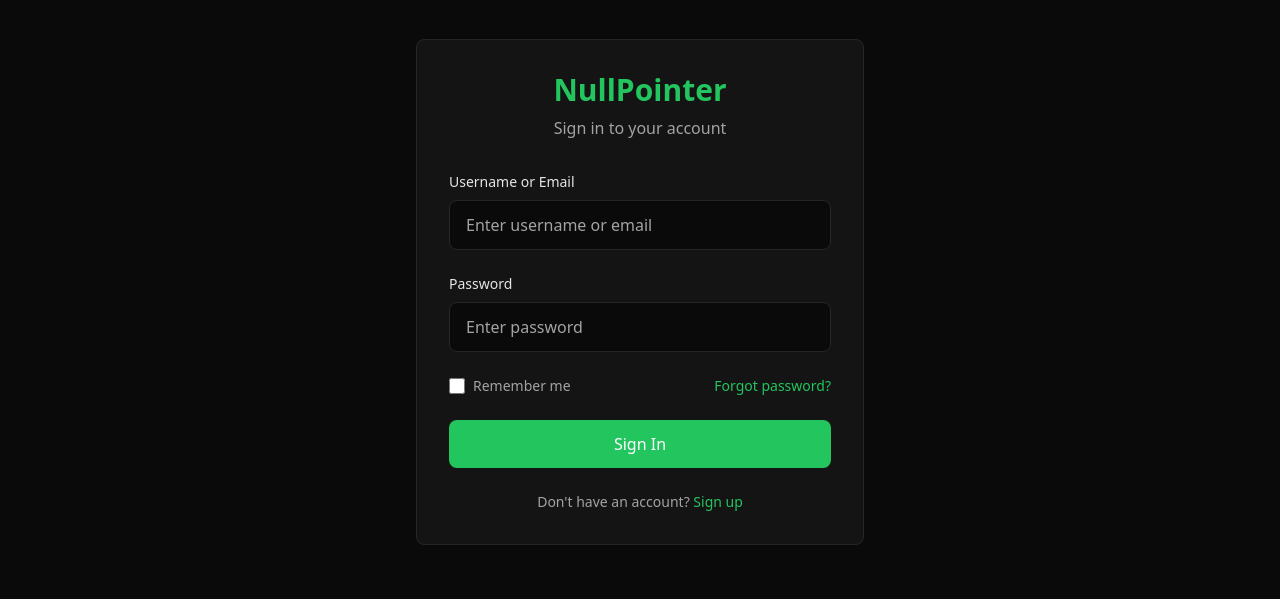
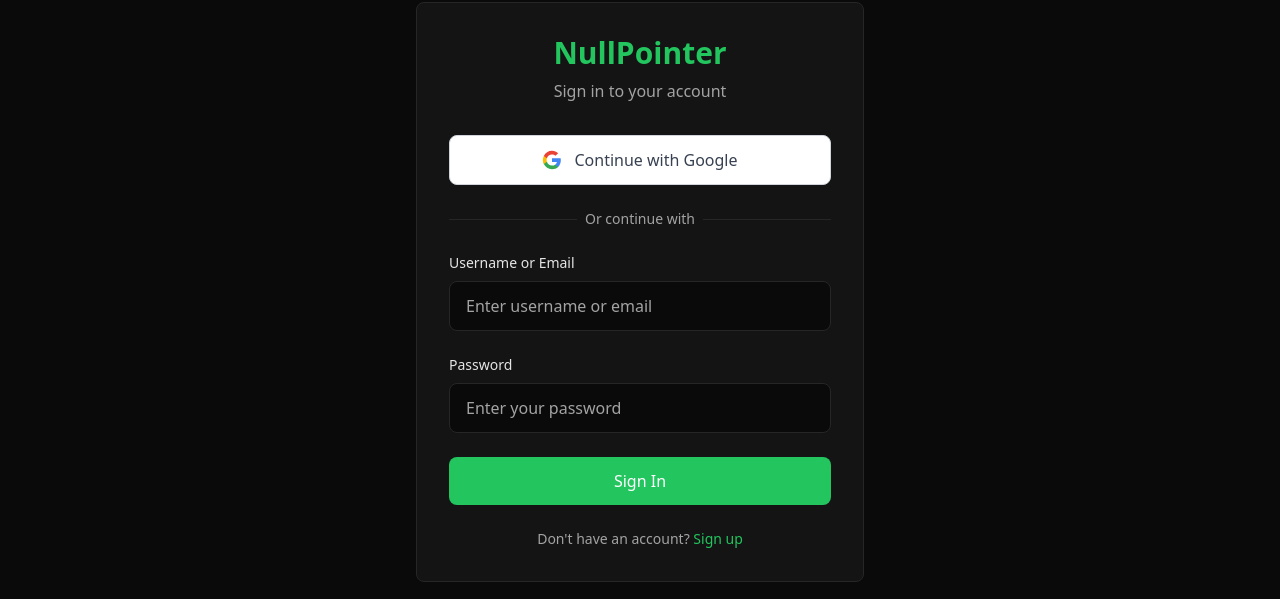
Before and after one commit to Katya1803/null-pointer-fe, a Next.js app: page /login in a window 1280 px wide. Shown: the part 173-772 px from the top of the page. Built offline with nearby package versions, Linux system fonts and the light colour scheme; no server answers.

Commit message:
Implement google login

```diff
--- /dev/null
+++ b/app/(auth)/auth/google-callback/page.tsx
@@ -0,0 +1,74 @@
+"use client";
+
+import { useEffect, useState } from "react";
+import { useRouter, useSearchParams } from "next/navigation";
+import { googleAuthService } from "@/lib/services/google-auth.service";
+import { useAuthStore } from "@/lib/store/auth-store";
+import { getErrorMessage } from "@/lib/utils/error.utils";
+
+export default function GoogleCallbackPage() {
+  const router = useRouter();
+  const searchParams = useSearchParams();
+  const { setAuth } = useAuthStore();
+  const [error, setError] = useState<string>("");
+
+  useEffect(() => {
+    const handleCallback = async () => {
+      const code = searchParams.get("code");
+      const errorParam = searchParams.get("error");
+
+      if (errorParam) {
+        setError("Google authentication was cancelled or failed");
+        setTimeout(() => router.push("/login"), 3000);
+        return;
+      }
+
+      if (!code) {
+        setError("No authorization code received from Google");
+        setTimeout(() => router.push("/login"), 3000);
+        return;
+      }
+
+      try {
+        const response = await googleAuthService.handleGoogleCallback(code);
+
+        setAuth(response.data.access_token, response.data.user);
+
+        router.push("/");
+      } catch (err: any) {
+        const errorMessage = getErrorMessage(err);
+        setError(errorMessage);
+        setTimeout(() => router.push("/login"), 3000);
+      }
+    };
+
+    handleCallback();
+  }, [searchParams, router, setAuth]);
+
+  return (
+    <div className="min-h-screen flex items-center justify-center bg-dark-bg">
+      <div className="w-full max-w-md p-8">
+        {error ? (
+          <div className="text-center">
+            <div className="mb-4 p-4 bg-red-500/10 border border-red-500 rounded-lg text-red-500">
+              {error}
+            </div>
+            <p className="text-dark-muted text-sm">
+              Redirecting to login page...
+            </p>
+          </div>
+        ) : (
+          <div className="text-center">
+            <div className="h-12 w-12 animate-spin rounded-full border-4 border-primary-500 border-t-transparent mx-auto mb-4" />
+            <h2 className="text-xl font-semibold text-dark-text mb-2">
+              Signing you in...
+            </h2>
+            <p className="text-dark-muted">
+              Please wait while we complete your Google authentication
+            </p>
+          </div>
+        )}
+      </div>
+    </div>
+  );
+}
--- a/app/(auth)/login/page.tsx
+++ b/app/(auth)/login/page.tsx
@@ -1,3 +1,4 @@
+// app/(auth)/login/page.tsx - UPDATED VERSION
 "use client";
 
 import { useState } from "react";
@@ -9,6 +10,7 @@
 import { authService } from "@/lib/services/auth.service";
 import { useAuthStore } from "@/lib/store/auth-store";
 import { getErrorMessage } from "@/lib/utils/error.utils";
+import { GoogleLoginButton } from "@/components/auth/GoogleLoginButton";
 
 export default function LoginPage() {
   const router = useRouter();
@@ -36,7 +38,6 @@
     } catch (err: any) {
       const errorMessage = getErrorMessage(err);
 
-      // Check if error message contains email verification info
       if (errorMessage.includes("EMAIL_NOT_VERIFIED:")) {
         const email = errorMessage.split("EMAIL_NOT_VERIFIED:")[1];
         router.push(`/verify-otp?email=${encodeURIComponent(email)}`);
@@ -63,6 +64,20 @@
           </div>
         )}
 
+        {/* Google Login Button */}
+        <GoogleLoginButton className="mb-6" />
+
+        {/* Divider */}
+        <div className="relative mb-6">
+          <div className="absolute inset-0 flex items-center">
+            <div className="w-full border-t border-dark-border"></div>
+          </div>
+          <div className="relative flex justify-center text-sm">
+            <span className="px-2 bg-dark-card text-dark-muted">Or continue with</span>
+          </div>
+        </div>
+
+        {/* Email/Password Login Form */}
         <form onSubmit={handleSubmit(onSubmit)} className="space-y-6">
           <div>
             <label className="block text-sm font-medium text-dark-text mb-2">
@@ -75,7 +90,7 @@
               placeholder="Enter username or email"
             />
             {errors.account && (
-              <p className="mt-2 text-sm text-red-500">{errors.account.message}</p>
+              <p className="mt-1 text-sm text-red-500">{errors.account.message}</p>
             )}
           </div>
 
@@ -87,44 +102,28 @@
               {...register("password")}
               type="password"
               className="w-full px-4 py-3 bg-dark-bg border border-dark-border rounded-lg text-dark-text placeholder:text-dark-muted focus:outline-none focus:border-primary-500"
-              placeholder="Enter password"
+              placeholder="Enter your password"
             />
             {errors.password && (
-              <p className="mt-2 text-sm text-red-500">{errors.password.message}</p>
+              <p className="mt-1 text-sm text-red-500">{errors.password.message}</p>
             )}
-          </div>
-
-          <div className="flex items-center justify-between">
-            <label className="flex items-center">
-              <input
-                type="checkbox"
-                className="w-4 h-4 text-primary-500 bg-dark-bg border-dark-border rounded focus:ring-primary-500"
-              />
-              <span className="ml-2 text-sm text-dark-muted">Remember me</span>
-            </label>
-            <Link
-              href="/forgot-password"
-              className="text-sm text-primary-500 hover:text-primary-600 transition-colors"
-            >
-              Forgot password?
-            </Link>
           </div>
 
           <button
             type="submit"
             disabled={isLoading}
-            className="w-full py-3 bg-primary-500 text-white rounded-lg font-medium hover:bg-primary-600 disabled:opacity-50 disabled:cursor-not-allowed transition-colors"
+            className="w-full bg-primary-500 hover:bg-primary-600 text-white font-medium py-3 rounded-lg transition-colors disabled:opacity-50 disabled:cursor-not-allowed"
           >
             {isLoading ? "Signing in..." : "Sign In"}
           </button>
         </form>
 
-        <p className="mt-6 text-center text-sm text-dark-muted">
-          Don't have an account?{" "}
-          <Link href="/signup" className="text-primary-500 hover:text-primary-600 transition-colors">
+        <div className="mt-6 text-center text-sm">
+          <span className="text-dark-muted">Don&apos;t have an account? </span>
+          <Link href="/register" className="text-primary-500 hover:text-primary-400 font-medium">
             Sign up
           </Link>
-        </p>
+        </div>
       </div>
     </div>
   );
--- /dev/null
+++ b/components/auth/GoogleLoginButton.tsx
@@ -0,0 +1,42 @@
+"use client";
+
+import { googleAuthService } from "@/lib/services/google-auth.service";
+
+interface GoogleLoginButtonProps {
+  className?: string;
+}
+
+export function GoogleLoginButton({ className = "" }: GoogleLoginButtonProps) {
+  const handleGoogleLogin = () => {
+    const googleAuthUrl = googleAuthService.getGoogleAuthUrl();
+    window.location.href = googleAuthUrl;
+  };
+
+  return (
+    <button
+      type="button"
+      onClick={handleGoogleLogin}
+      className={`w-full flex items-center justify-center gap-3 px-4 py-3 bg-white border border-gray-300 rounded-lg text-gray-700 font-medium hover:bg-gray-50 transition-colors ${className}`}
+    >
+      <svg className="w-5 h-5" viewBox="0 0 24 24">
+        <path
+          fill="#4285F4"
+          d="M22.56 12.25c0-.78-.07-1.53-.2-2.25H12v4.26h5.92c-.26 1.37-1.04 2.53-2.21 3.31v2.77h3.57c2.08-1.92 3.28-4.74 3.28-8.09z"
+        />
+        <path
+          fill="#34A853"
+          d="M12 23c2.97 0 5.46-.98 7.28-2.66l-3.57-2.77c-.98.66-2.23 1.06-3.71 1.06-2.86 0-5.29-1.93-6.16-4.53H2.18v2.84C3.99 20.53 7.7 23 12 23z"
+        />
+        <path
+          fill="#FBBC05"
+          d="M5.84 14.09c-.22-.66-.35-1.36-.35-2.09s.13-1.43.35-2.09V7.07H2.18C1.43 8.55 1 10.22 1 12s.43 3.45 1.18 4.93l2.85-2.22.81-.62z"
+        />
+        <path
+          fill="#EA4335"
+          d="M12 5.38c1.62 0 3.06.56 4.21 1.64l3.15-3.15C17.45 2.09 14.97 1 12 1 7.7 1 3.99 3.47 2.18 7.07l3.66 2.84c.87-2.6 3.3-4.53 6.16-4.53z"
+        />
+      </svg>
+      Continue with Google
+    </button>
+  );
+}
--- /dev/null
+++ b/lib/services/google-auth.service.ts
@@ -0,0 +1,52 @@
+import { api } from "@/lib/api";
+import type {
+  GoogleLoginRequest,
+  GoogleLoginResponse
+} from "@/lib/types/google-auth.types";
+import type { ApiResponse } from "@/lib/types/api.types";
+
+const GOOGLE_CLIENT_ID = process.env.NEXT_PUBLIC_GOOGLE_CLIENT_ID ||
+  "218819989351-vd0qstuj4v33n7oauto62bloq38cp07k.apps.googleusercontent.com";
+
+const GOOGLE_REDIRECT_URI = process.env.NEXT_PUBLIC_GOOGLE_REDIRECT_URI ||
+  "http://localhost:3000/auth/google-callback";
+
+class GoogleAuthService {
+  /**
+   * Get Google OAuth URL for user to authorize
+   */
+  getGoogleAuthUrl(): string {
+    const params = new URLSearchParams({
+      client_id: GOOGLE_CLIENT_ID,
+      redirect_uri: GOOGLE_REDIRECT_URI,
+      response_type: "code",
+      scope: "openid email profile",
+      access_type: "offline",
+      prompt: "consent",
+    });
+
+    return `https://accounts.google.com/o/oauth2/v2/auth?${params.toString()}`;
+  }
+
+  /**
+   * Handle Google OAuth callback with authorization code
+   */
+  async handleGoogleCallback(
+    code: string,
+    deviceId?: string
+  ): Promise<ApiResponse<GoogleLoginResponse>> {
+    const request: GoogleLoginRequest = {
+      code,
+      deviceId,
+    };
+
+    const response = await api.post<ApiResponse<GoogleLoginResponse>>(
+      "/auth/google/callback",
+      request
+    );
+
+    return response.data;
+  }
+}
+
+export const googleAuthService = new GoogleAuthService();
```
Also changed, not shown: lib/types/google-auth.types.ts (added, +17 -0 lines).
